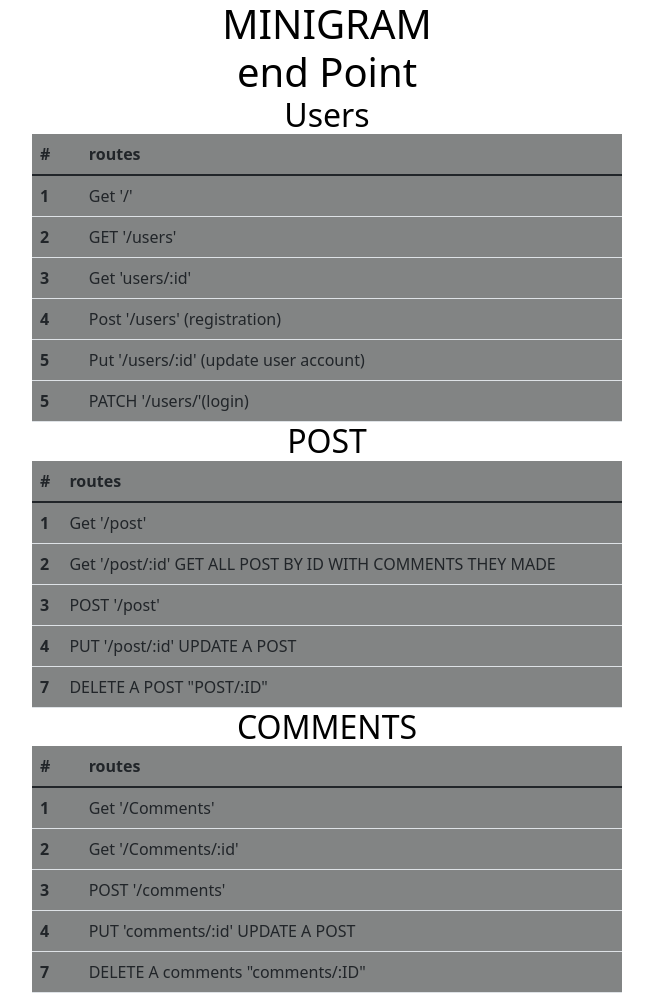
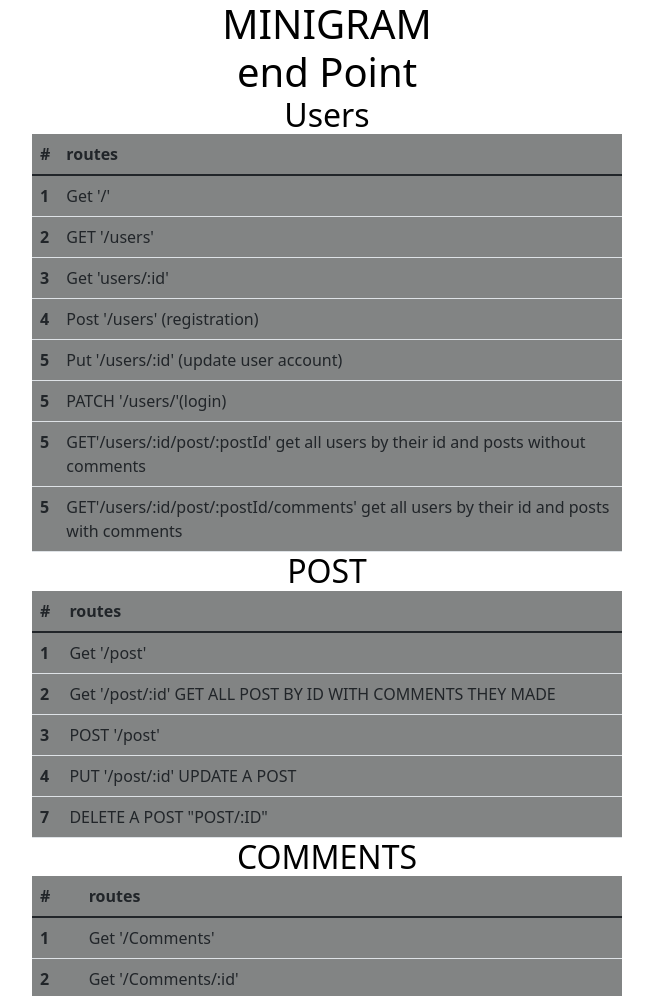
Before and after one commit to MichaelaTarryn/captone-backend, a website: page public/index.html in a window 1280 px wide. Shown: the top 996 px of the page, without its empty margins (313-966 px from the left). Drawn offline with nearby package versions, Linux system fonts and the light colour scheme.

Commit message:
getting api0

```diff
--- a/public/index.html
+++ b/public/index.html
@@ -78,6 +78,14 @@
             <th scope="row">5</th>
             <td> PATCH '/users/'(login)</td>
           </tr>
+          <tr>
+            <th scope="row">5</th>
+            <td> GET'/users/:id/post/:postId' get all users by their id  and posts without comments</td>
+          </tr>
+          <tr>
+            <th scope="row">5</th>
+            <td> GET'/users/:id/post/:postId/comments' get all users by their id  and posts with comments</td>
+          </tr>
 
         </tbody>
 
```
